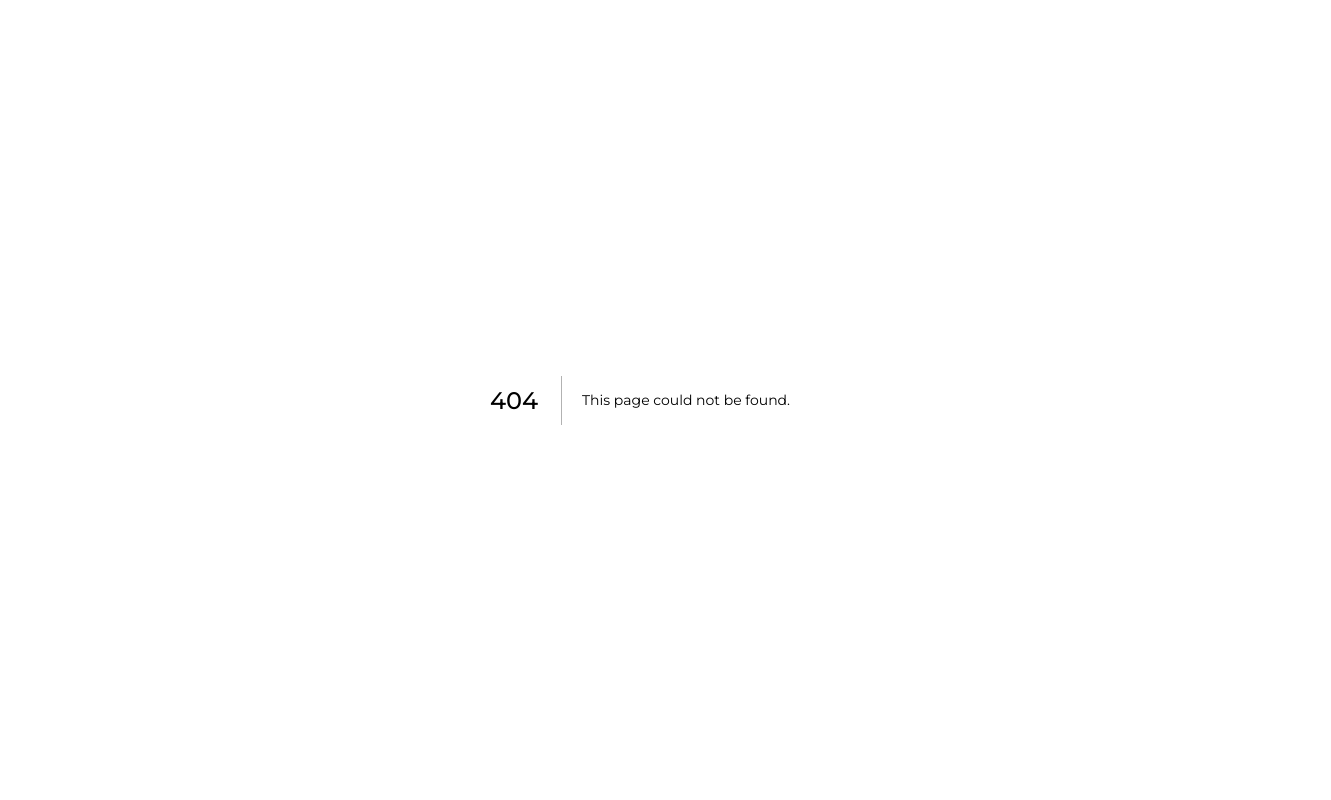
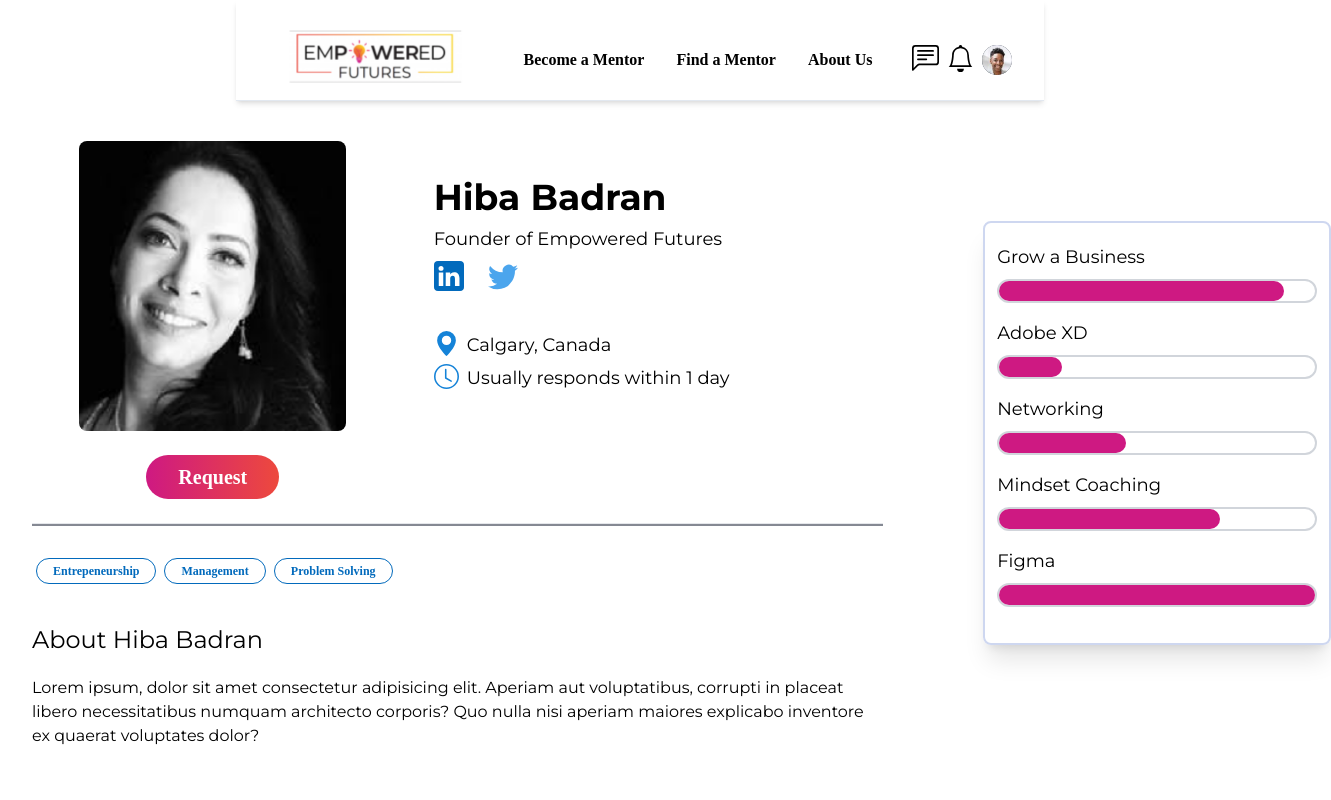
Before and after one commit to JasonXB/EF_Clone, a Next.js app: page /mentor/profile in a window 1280 px wide. Before the commit this address had no page. Shown: the top 800 px of the page, 1331 px wide, since content can reach past the window. Built offline with nearby package versions, Linux system fonts and the light colour scheme; what tw-elements would draw is missing.

Commit message:
Grouped several files into themed folders within /pages (paths will change in turn)

```diff
--- a/pages/signin.tsx
+++ b/pages/auth/signin.tsx
@@ -1,5 +1,5 @@
 import React from 'react';
-import SocialMediaButtons from '../src/components/SocialMediaButtons';
+import SocialMediaButtons from '../../src/components/SocialMediaButtons';
 
 export default function signin() {
   return (
--- a/pages/mentor-profile.tsx
+++ /dev/null
@@ -1,18 +0,0 @@
-import type { NextPage } from 'next';
-import MentorProfileSection from '../src/components/mentorProfile/MentorProfileMain';
-import Layout from '../src/components/Layout';
-
-const mentorProfile: NextPage = () => {
-  return (
-<Layout>
-
-{/* Specific mentor data will eventually be dynamically rendered based on which mentor was clicked */}
-<MentorProfileSection  />
-
-{/* Similar Mentors Component */}
-
-</Layout>
-  );
-};
-
-export default mentorProfile;
--- /dev/null
+++ b/pages/mentor/profile.tsx
@@ -0,0 +1,16 @@
+import type { NextPage } from 'next';
+import MentorProfileSection from '../../src/components/mentorProfile/MentorProfileMain';
+import Layout from '../../src/components/Layout';
+
+const mentorProfile: NextPage = () => {
+  return (
+    <Layout>
+      {/* Specific mentor data will eventually be dynamically rendered based on which mentor was clicked */}
+      <MentorProfileSection />
+
+      {/* Similar Mentors Component */}
+    </Layout>
+  );
+};
+
+export default mentorProfile;
```
Also changed, not shown: pages/mentee/congrats.tsx (renamed from pages/congratulations-mentee.tsx, +4 -6 lines), pages/auth/login.tsx (renamed from pages/login.tsx), pages/auth/signup.tsx (renamed from pages/signup.tsx).
